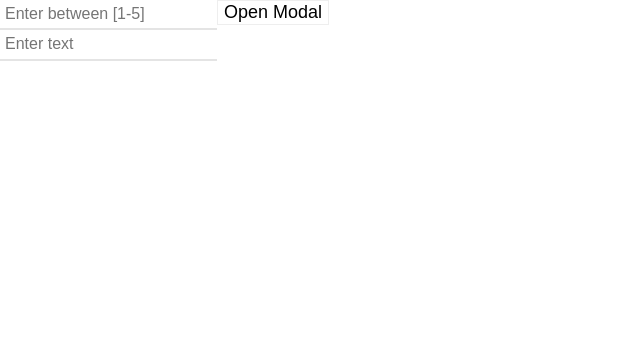
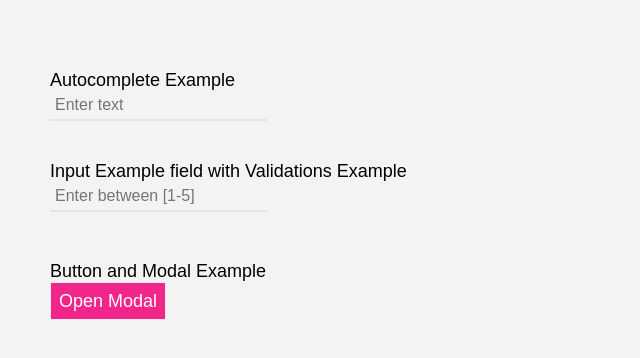
Before and after one commit to omuni-ai/arv-reactcomponents, a React app: page / in a window 1280 px wide. Shown: the whole page, without its empty margins (0-640 px from the left). Built offline with nearby package versions, Linux system fonts and the light colour scheme.

Commit message:
Example page added styles

```diff
--- a/src/AppComponents/AutocompleteExample/_index.scss
+++ b/src/AppComponents/AutocompleteExample/_index.scss
@@ -0,0 +1,18 @@
+@import '../variables';
+
+.nw-sample-autocompletewrapper {
+  padding: 20px 0;
+}
+
+.nw-sample-autocomplete {
+  width: 200px;
+}
+
+.nw-sample-autocomplete-list {
+  padding: 5px;
+
+  &.is-active {
+    background: $color-secondary;
+    color: $white;
+  }
+}
--- a/src/AppComponents/AutocompleteExample/index.js
+++ b/src/AppComponents/AutocompleteExample/index.js
@@ -8,11 +8,7 @@ import './_index.scss';
 
 class AutocompleteExample extends Component {
   static getList(item) {
-    return <li key={item}>{item}</li>;
-  }
-
-  static autocompleteValueChange(e) {
-    console.log(e.target.value);
+    return <li className="nw-sample-autocomplete-list" key={item}>{item}</li>;
   }
 
   constructor(props) {
@@ -20,6 +16,12 @@ class AutocompleteExample extends Component {
 
     this.state = {
       autocompleteInputValue: '',
+      inpList: [
+        'Arrow', 'Arrow-N', 'Arrow-Y', 'Arrow-L', 'Arrow-B', 'Arrow-Q', 'Arrow-P', 'Arrow-R', 'Arrow-D',
+        'Sephora', 'Sephora-N', 'Sephora-Y', 'Sephora-L', 'Sephora-B', 'Sephora-Q', 'Sephora-P', 'Sephora-R', 'Sephora-D',
+        'Levis', 'Levis-N', 'Levis-Y', 'Levis-L', 'Levis-B', 'Levis-Q', 'Levis-P', 'Levis-R', 'Levis-D',
+        'Gap', 'Gap-N', 'Gap-Y', 'Gap-L', 'Gap-B', 'Gap-Q', 'Gap-P', 'Gap-R', 'Gap-D',
+      ],
     };
 
     this.onInpValChange = this.onInpValChange.bind(this);
@@ -53,14 +55,20 @@ class AutocompleteExample extends Component {
   }
 
   render() {
+    const { inpList } = this.state;
+
     return (
-      <div>
-        <Autocomplete
-          inpList={['Arrow', 'Sephora', 'Levis', 'Gap']}
-          getSelection={this.getAutocompleSelection}
-          renderInput={this.getInput}
-          renderList={AutocompleteExample.getList}
-        />
+      <div className="nw-sample-autocompletewrapper">
+        <div className="nw-sample-autocomplete">
+          <div>Autocomplete Example</div>
+          <Autocomplete
+            className="nw-autocomplete"
+            inpList={inpList}
+            getSelection={this.getAutocompleSelection}
+            renderInput={this.getInput}
+            renderList={AutocompleteExample.getList}
+          />
+        </div>
       </div>
     );
   }
--- a/src/AppComponents/ButtonModalExample/_index.scss
+++ b/src/AppComponents/ButtonModalExample/_index.scss
@@ -1,4 +1,3 @@
 .nw-sample-buttonwrapper {
-  display: inline-block;
-  vertical-align: top;
+  padding: 20px 0;
 }
--- a/src/AppComponents/ButtonModalExample/index.js
+++ b/src/AppComponents/ButtonModalExample/index.js
@@ -20,7 +20,13 @@ class ButtonModalExample extends Component {
   render() {
     return (
       <div className="nw-sample-buttonwrapper">
-        <Button onClick={this.showHelloMsg}>Open Modal</Button>
+        <div>Button and Modal Example</div>
+        <Button
+          className="nwc-btn-primary nwc-btn-normal"
+          onClick={this.showHelloMsg}
+        >
+          Open Modal
+        </Button>
         <Modal ref={(c) => { this.exampleModalRef = c; }}>Hello</Modal>
       </div>
     );
--- a/src/AppComponents/InputExample/_index.scss
+++ b/src/AppComponents/InputExample/_index.scss
@@ -1,3 +1,4 @@
 .nw-sample-inputwrapper {
-  display: inline-block;
+  height: 100px;
+  padding: 20px 0;
 }
--- a/src/AppComponents/InputExample/index.js
+++ b/src/AppComponents/InputExample/index.js
@@ -40,6 +40,7 @@ class InputExample extends Component {
 
     return (
       <div className="nw-sample-inputwrapper">
+        <div>Input Example field with Validations Example</div>
         <Input
           className={`nwc-inp-dash nwc-inp-sm ${this.errorClass}`}
           placeholder="Enter between [1-5]"
--- a/src/AppComponents/app/_index.scss
+++ b/src/AppComponents/app/_index.scss
@@ -0,0 +1,5 @@
+@import '../variables';
+
+.nw-app {
+  padding: 50px;
+}
--- a/src/AppComponents/app/index.js
+++ b/src/AppComponents/app/index.js
@@ -2,16 +2,16 @@ import React from 'react';
 
 import './_index.scss';
 
+import AutocompleteExample from '../AutocompleteExample';
 import InputExample from '../InputExample';
 import ButtonModalExample from '../ButtonModalExample';
-import AutocompleteExample from '../AutocompleteExample';
 
 function App() {
   return (
-    <div className="App">
+    <div className="nw-app">
+      <AutocompleteExample />
       <InputExample />
       <ButtonModalExample />
-      <AutocompleteExample />
     </div>
   );
 }
--- a/src/components/autocomplete/index.js
+++ b/src/components/autocomplete/index.js
@@ -2,8 +2,8 @@ import React, { Component } from 'react';
 import PropTypes from 'prop-types';
 
 // import for Page
+import { renderAutocompleteInput, renderListItems } from './methods';
 import './_index.scss';
-import { renderAutocompleteInput, renderListItems } from './methods';
 
 let renderAutocompleteInputFn;
 let renderListItemsFn;
@@ -50,7 +50,10 @@ Autocomplete.defaultProps = {
 
 Autocomplete.propTypes = {
   className: PropTypes.string,
-  inpList: PropTypes.arrayOf(PropTypes.string).isRequired,
+  inpList: PropTypes.oneOfType([
+    PropTypes.arrayOf(PropTypes.node),
+    PropTypes.arrayOf(PropTypes.string),
+  ]).isRequired,
   getSelection: PropTypes.func,
   renderInput: PropTypes.func.isRequired,
   renderList: PropTypes.func.isRequired,
--- a/src/components/input/index.js
+++ b/src/components/input/index.js
@@ -1,8 +1,9 @@
 import React, { Component } from 'react';
 import PropTypes from 'prop-types';
+
+// import for Page
+import getValidatedOutput from './methods';
 import './_index.scss';
-
-import getValidatedOutput from './methods';
 
 class Input extends Component {
   constructor(props) {
--- a/src/index.scss
+++ b/src/index.scss
@@ -11,6 +11,7 @@ html,
 body {
   width: 100%;
   height: 100%;
+  background: $gray;
   font-size: $font-size;
   font-family: sans-serif;
 }
```
